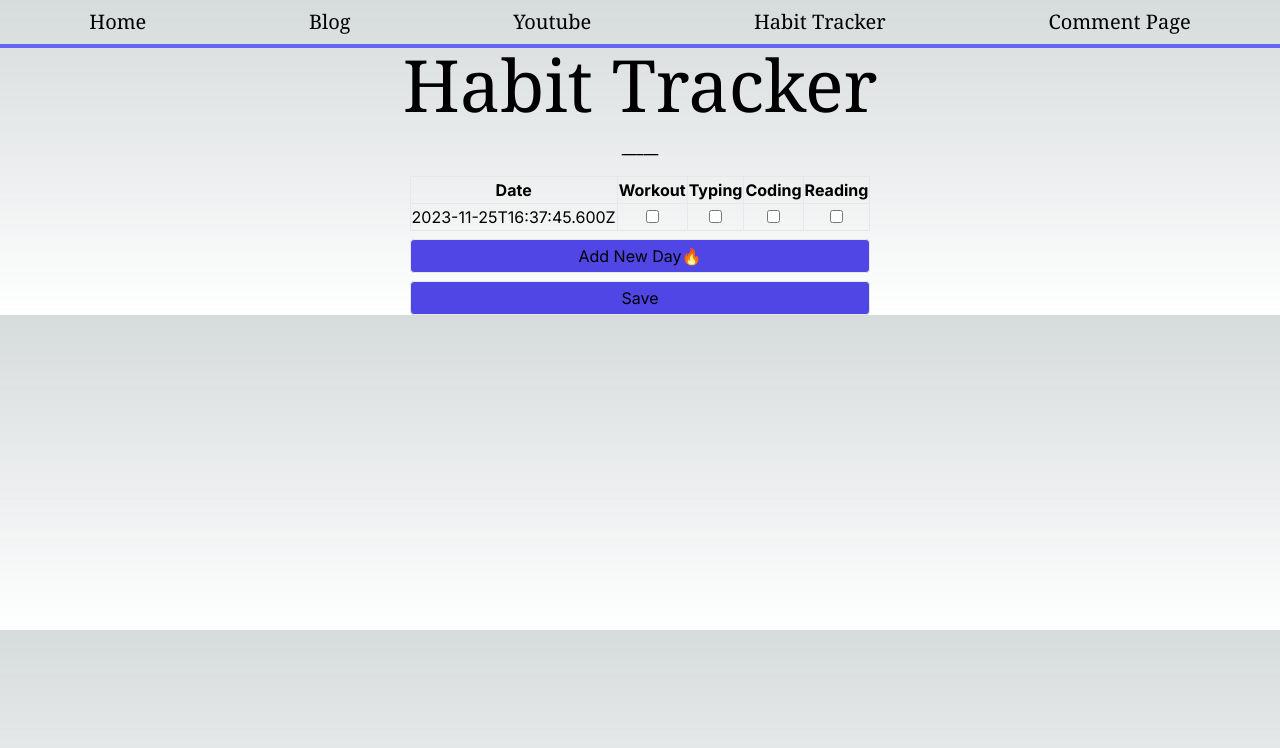
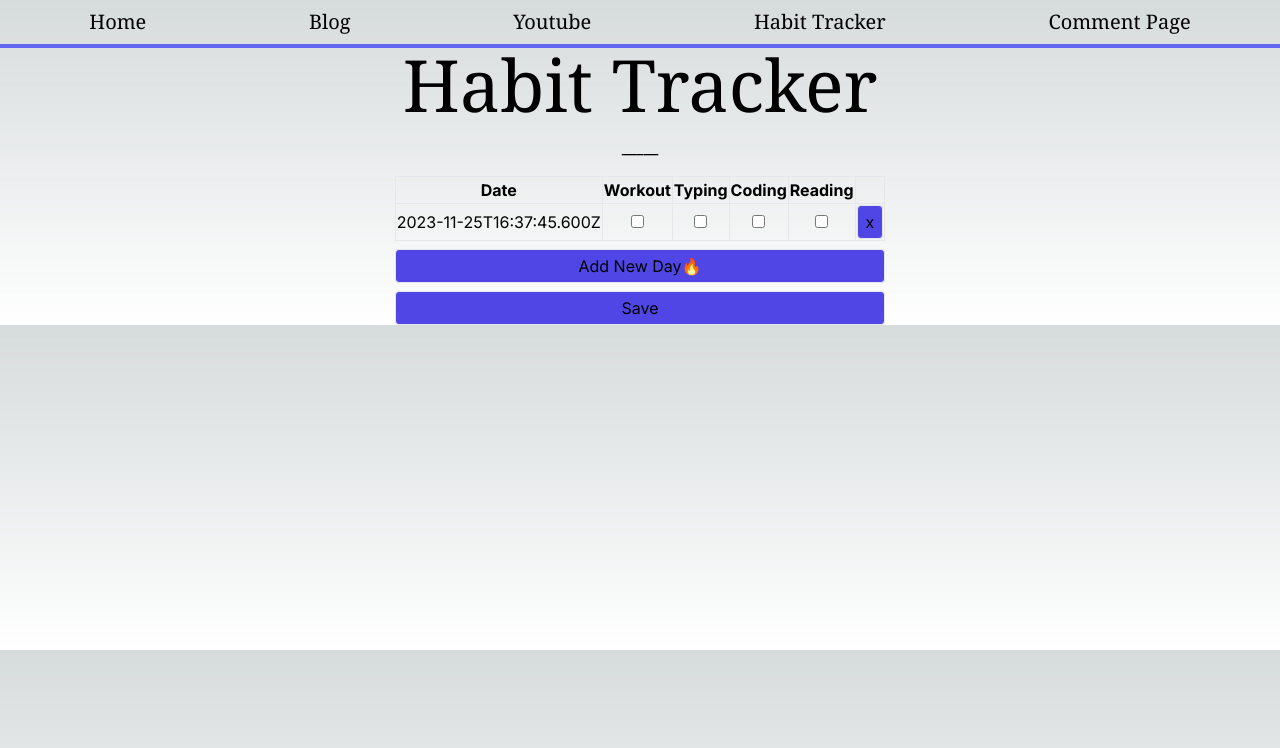
Before and after one commit to vishnusomisetty1/personal-website, a Next.js app: page /habits in a window 1280 px wide. Both pictures are taken after a click on the button "Add New Day🔥". Shown: the top 748 px of the page. Built offline with nearby package versions, Linux system fonts and the light colour scheme; no server answers; the database is empty.

Commit message:
Able to delete rows

```diff
--- a/src/app/habits/api/saveHabits/route.ts
+++ b/src/app/habits/api/saveHabits/route.ts
@@ -1,38 +1,39 @@
 import prisma from "@/app/lib/prisma";
 import { NextRequest, NextResponse } from "next/server";
 
-interface Habits {
-  id: string;
+interface Habit {
+  // It's more conventional to name the interface in singular form if it represents a single item
+  id?: string; // Making id optional to support create operation where id might not be present
   date: string;
   workout: boolean;
   typingPractice: boolean;
   coding: boolean;
   reading: boolean;
+  toDelete?: boolean; // Assuming there's a flag to indicate deletion, made optional
 }
 
 export async function POST(request: NextRequest) {
-  const body: { currentHabits: Habits[] } = await request.json();
+  const body: { currentHabits: Habit[] } = await request.json();
 
   for (let i = 0; i < body.currentHabits.length; i++) {
-    // If 'id' is not provided, indicating a create operation
-    if (body.currentHabits[i].id === undefined) {
-      try {
-        const createdHabit = await prisma.habit.create({
-          data: body.currentHabits[i],
+    const { toDelete, ...habitData } = body.currentHabits[i];
+
+    console.log("\n\n\n\nProcessing habit:", toDelete, habitData, i);
+    try {
+      if (habitData.id === undefined) {
+        await prisma.habit.create({ data: habitData });
+      } else if (toDelete === true) {
+        await prisma.habit.delete({
+          where: { id: habitData.id },
         });
-      } catch (error) {
-        console.error("Create error:", error);
+      } else {
+        await prisma.habit.update({
+          where: { id: habitData.id },
+          data: habitData,
+        });
       }
-    } else {
-      // 'id' is provided, indicating an update operation
-      try {
-        const updatedHabit = await prisma.habit.update({
-          where: { id: body.currentHabits[i].id },
-          data: body.currentHabits[i],
-        });
-      } catch (error) {
-        console.error("Update error:", error);
-      }
+    } catch (error) {
+      console.error("Operation error:", error);
     }
   }
 
--- a/src/components/table.tsx
+++ b/src/components/table.tsx
@@ -9,6 +9,7 @@ interface Habit {
   typingPractice: boolean;
   coding: boolean;
   reading: boolean;
+  toDelete?: boolean;
 }
 
 type HabitKey = "workout" | "typingPractice" | "coding" | "reading";
@@ -85,6 +86,27 @@ export default function Table() {
     }
   }
 
+  function handleDeleteRow(habitIndex: number) {
+    let b = currentHabits.map((obj: Habit, index: number) => {
+      // console.log("habit printou", obj.id, index, habitIndex);
+
+      if (index === habitIndex) {
+        return {
+          ...obj,
+          toDelete: !obj.toDelete,
+        };
+      } else {
+        return {
+          ...obj,
+        };
+      }
+    });
+
+    console.log("after", b);
+
+    setCurrentHabits(b);
+  }
+
   const CELL_STYLE = "border-r";
   return (
     <div className="flex flex-col items-center">
@@ -98,11 +120,17 @@ export default function Table() {
                 <th className={CELL_STYLE}>Typing</th>
                 <th className={CELL_STYLE}>Coding</th>
                 <th className={CELL_STYLE}>Reading</th>
+                <th className={CELL_STYLE}></th>
               </tr>
             </thead>
             <tbody>
               {currentHabits.map((habit, index) => (
-                <tr className="border-b" key={index}>
+                <tr
+                  className={`border-b ${
+                    habit.toDelete === true && "bg-red-500"
+                  }`}
+                  key={index}
+                >
                   <td className={CELL_STYLE}>{habit.date}</td>
                   <td className={CELL_STYLE}>
                     <input
@@ -133,6 +161,14 @@ export default function Table() {
                       checked={habit.reading}
                       onChange={() => handleCheckboxChange(index, "reading")}
                     />
+                  </td>
+                  <td>
+                    <button
+                      className="rounded border bg-indigo-600 px-2 py-1 hover:bg-indigo-700"
+                      onClick={() => handleDeleteRow(index)}
+                    >
+                      x
+                    </button>
                   </td>
                 </tr>
               ))}
```
